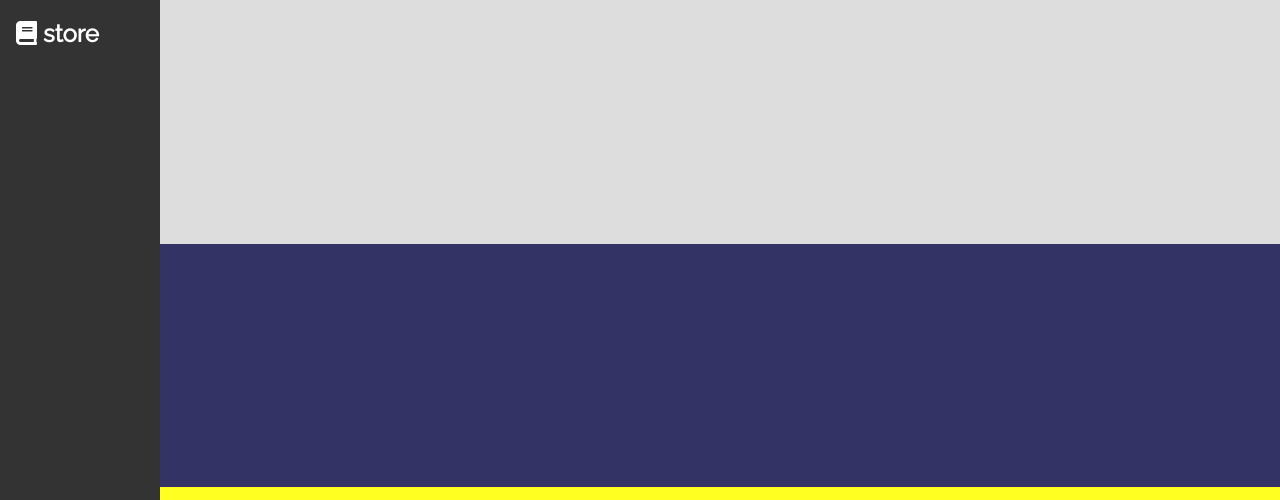
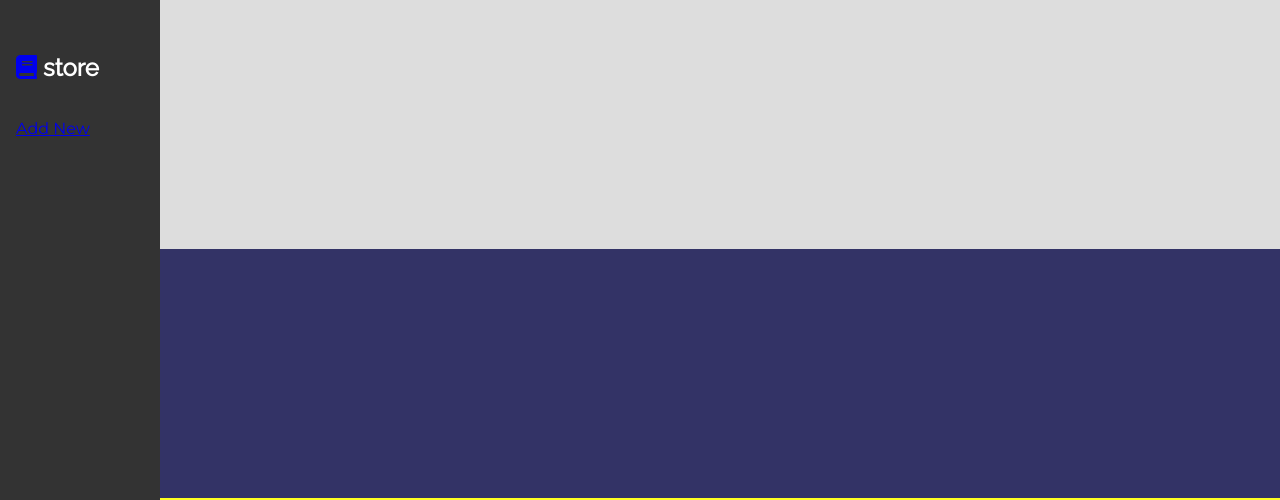
Before and after one commit to thejohncotton/SavvyCoderBookstore, a website built with Parcel: page index.html in a window 1280 px wide. Shown: the top 500 px of the page. Built offline with nearby package versions, Linux system fonts and the light colour scheme.

Commit message:
added nav

```diff
--- a/components/Footer.js
+++ b/components/Footer.js
@@ -1,5 +1,5 @@
 export default function () {
-    return `<div class="footer">
+    return `<div class="footer" id="footer">
     <p>&#169;2018</p>
     <li><a href="https://github.com/thejohncotton/SavvyCoderBookstore"><i class="fab fa-github"></i></a></li>
     </div>`
--- a/components/Navigation.js
+++ b/components/Navigation.js
@@ -1,5 +1,18 @@
 export default function (state) {
-  return `<div class="navigation">
-        <h2><i class="fa fa-book"></i> ${state.title}</h2>
+  return `
+
+
+  <div class="navigation">
+
+  <a href="#top"><h2><i class="fa fa-book"></a></i> ${state.title}</h2>
+
+  <br>
+
+  <a href="#form">Add New</a>
+
+  <br>
+
+
+
     </div>`
 }
--- a/css/style.css
+++ b/css/style.css
@@ -16,11 +16,28 @@ body {
     min-height: 100vh;
 }
 
-.navigation {
+.navigation  {
     grid-area: navigation;
     background-color: #333;
     color: #fff;
     padding-left: 1em;
+    padding-top:1em;
+    cursor: pointer;
+
+}
+
+a:hover {
+color:#ddd;
+}
+
+a:visited {
+    color: #ff2;
+}
+
+
+
+a {
+    display:inline-block
 }
 
 
```
Also changed, not shown: 5 other files.
